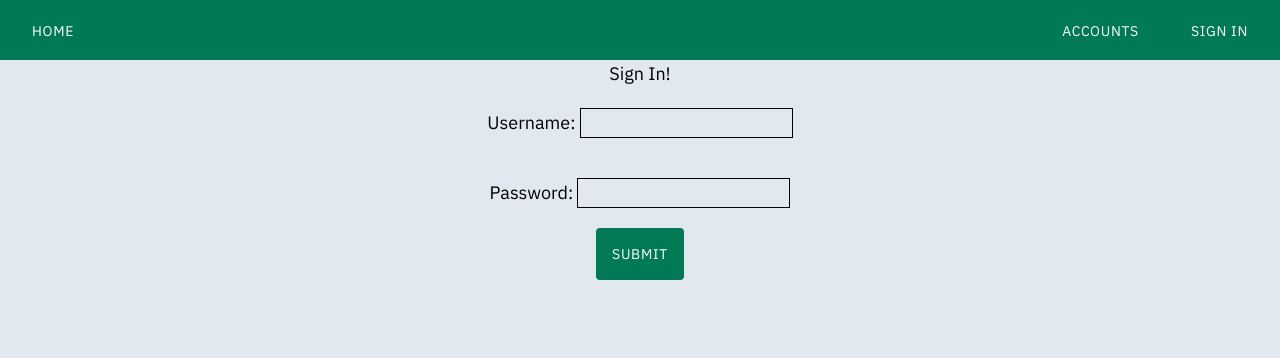
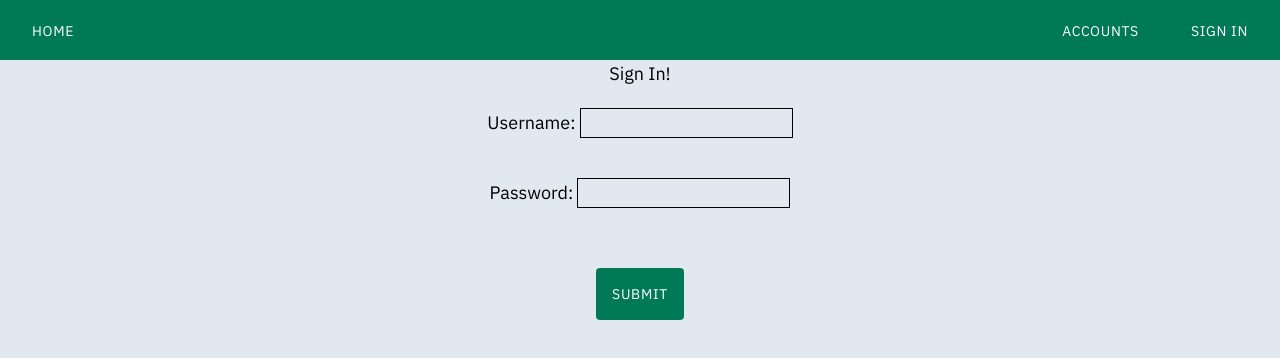
Before and after one commit to jc98w/FinanceDashboard, a React (Vite) app in the folder frontend/: page /login in a window 1280 px wide. Shown: the top 358 px of the page. Built offline with nearby package versions, Linux system fonts and the light colour scheme.

Commit message:
Login error message

```diff
--- a/frontend/src/pages/SignInPage.tsx
+++ b/frontend/src/pages/SignInPage.tsx
@@ -1,8 +1,10 @@
-import { type SubmitEvent } from 'react'
+import { useState } from 'react';
+import { type SubmitEvent } from 'react';
 import { useAuth } from '../contexts/AuthContext.tsx';
 
 export default function SignInPage() {
     const { login } = useAuth();
+    const [ message, setMessage ] = useState<string>();
 
     const handleLogin = async (event: SubmitEvent<HTMLFormElement>) => {
         event.preventDefault();
@@ -23,8 +25,12 @@ export default function SignInPage() {
 
             if (response.ok) {
                 const data = await response.json();
-                console.log('Token received. Redirecting...');
-                login(data.token);
+                if (data.error) {
+                    setMessage(data.error);
+                }
+                else {
+                    login(data.token);
+                }
             }
         } catch (error) {
             console.log('Submittion failed: ', error)
@@ -53,6 +59,7 @@ export default function SignInPage() {
 
                     />
                 </div>
+                <p className='text-sm px-4 py-5'>{ message }</p>
                 <button type='submit' className='btn-main'>Submit</button>
             </form>
         </div>
```
